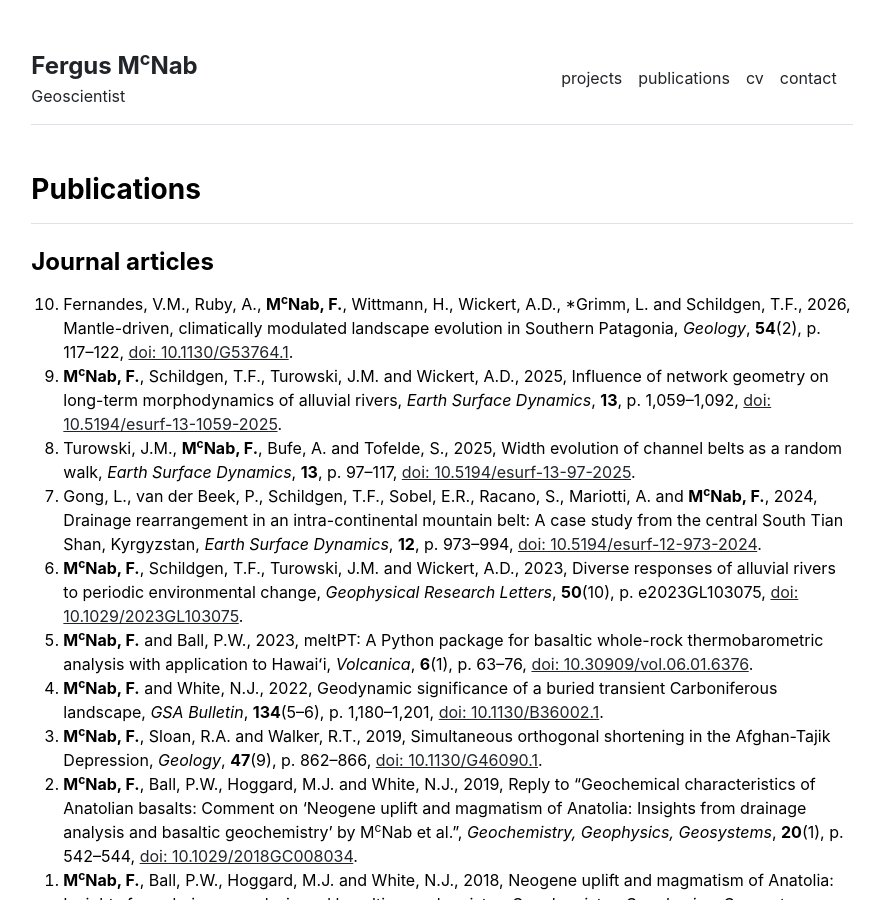
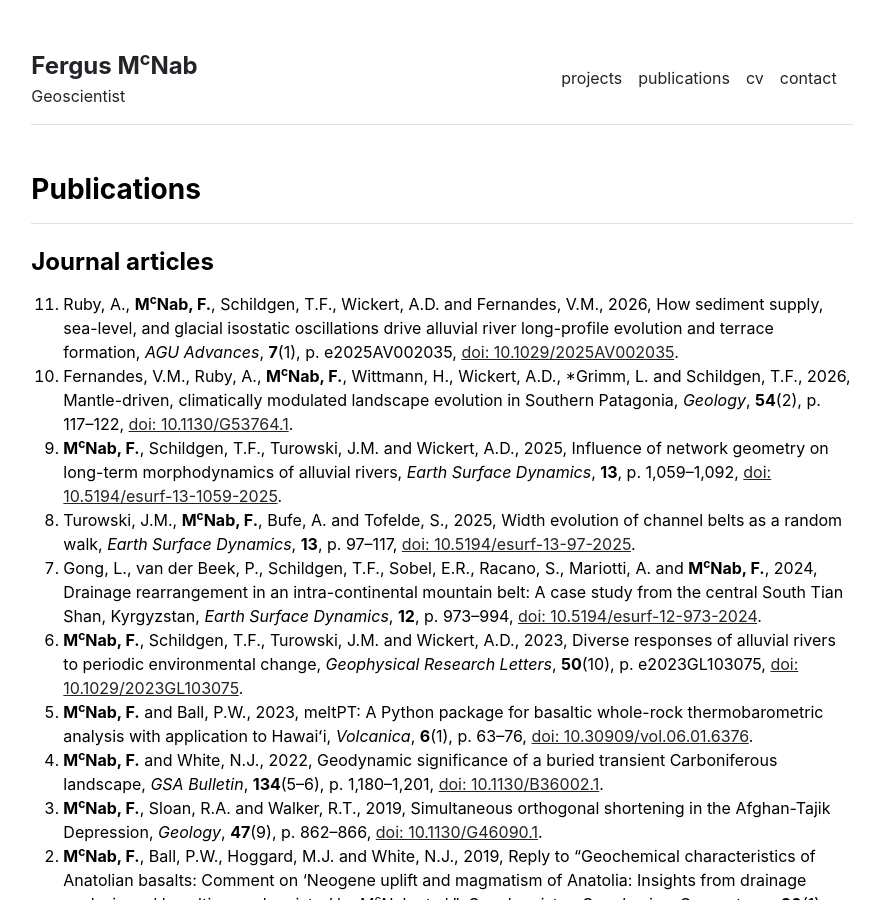
Before and after one commit to fmcnab/fmcnab.github.io, a Jekyll site: the page built from publications.md, in a window 1280 px wide and 900 px high. Shown: the whole window, without its empty margins (198-1079 px from the left). Built offline with Jekyll 4.4.1, drawn with Linux system fonts in a browser that asks for light colours.

Commit message:
Updated publications list.

```diff
--- a/_data/publications.yml
+++ b/_data/publications.yml
@@ -4,6 +4,7 @@ featured:
 - {name: 'Low shear diffusion central schemes for particle methods. Jonathan Panuelos, James Wadsley, Nicholas Kevlahan', url: 'http://ms.mcmaster.ca/kevla/pdf/articles/jcp_v414.pdf'}
 
 peer_reviewed:
+- {names: 'Ruby, A., <b>M<sup>c</sup>Nab, F.</b>, Schildgen, T.F., Wickert, A.D. and Fernandes, V.M.', year: '2026', title: 'How sediment supply, sea-level, and glacial isostatic oscillations drive alluvial river long-profile evolution and terrace formation', journal: 'AGU Advances', vol: '7', num: '1', pages: 'e2025AV002035', doi: '10.1029/2025AV002035', url: 'https://doi.org/10.1029/2025AV002035'}
 - {names: 'Fernandes, V.M., Ruby, A., <b>M<sup>c</sup>Nab, F.</b>, Wittmann, H., Wickert, A.D., &#42;Grimm, L. and Schildgen, T.F.', year: '2026', title: 'Mantle-driven, climatically modulated landscape evolution in Southern Patagonia', journal: 'Geology', vol: '54', num: '2', pages: '117&ndash;122', doi: '10.1130/G53764.1', url: 'https://doi.org/10.1130/G53764.1'}
 - {names: '<b>M<sup>c</sup>Nab, F.</b>, Schildgen, T.F., Turowski, J.M. and Wickert, A.D.', year: '2025', title: 'Influence of network geometry on long-term morphodynamics of alluvial rivers', journal: 'Earth Surface Dynamics', vol: '13', pages: '1,059&ndash;1,092', doi: '10.5194/esurf-13-1059-2025', url: 'https://doi.org/10.5194/esurf-13-1059-2025'}
 - {names: 'Turowski, J.M., <b>M<sup>c</sup>Nab, F.</b>, Bufe, A. and Tofelde, S.', year: '2025', title: 'Width evolution of channel belts as a random walk', journal: 'Earth Surface Dynamics', vol: '13', pages: '97&ndash;117', doi: '10.5194/esurf-13-97-2025', url: 'https://doi.org/10.5194/esurf-13-97-2025'}
```
